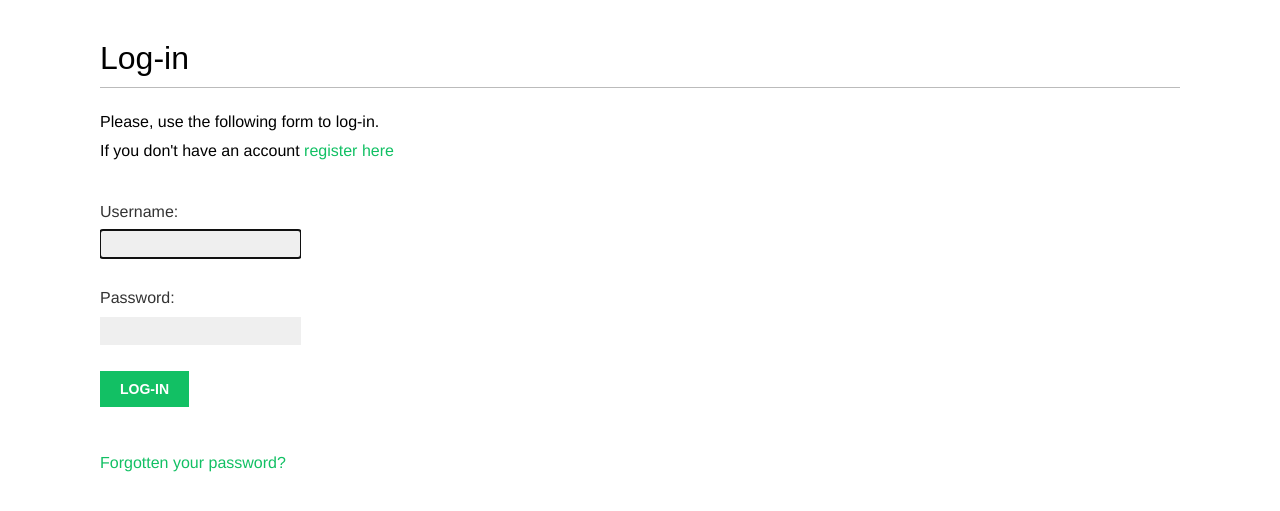
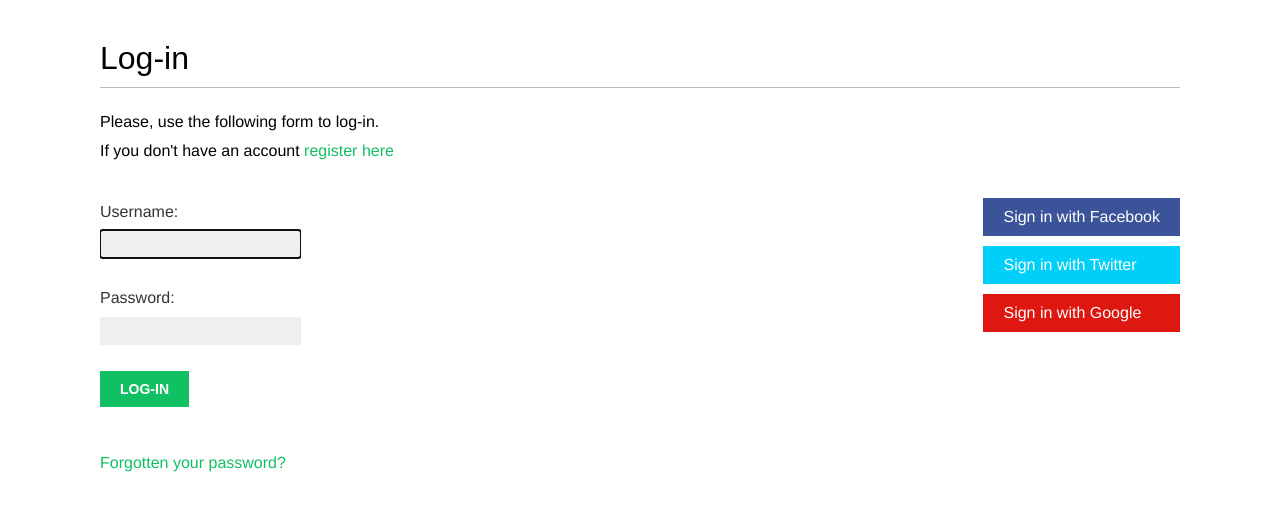
Before and after one commit to aklesh-dev/Django_project, a Django app: page /account/login/ in a window 1280 px wide. Shown: the part 47-558 px from the top of the page. Run offline with Django 4.2, Linux system fonts and the light colour scheme; some web fonts are replaced.

Commit message:
social-auth

```diff
--- a/social_website/bookmarks/account/templates/registration/login.html
+++ b/social_website/bookmarks/account/templates/registration/login.html
@@ -29,4 +29,19 @@
             </a>
         </p>
     </div>
+
+    <div class="social">
+        <ul>
+            <li class="facebook">
+                <a href="{% url 'social:begin' 'facebook' %}">Sign in with Facebook</a>
+            </li>
+            <li class="twitter">
+                <a href="{% url 'social:begin' 'twitter' %}">Sign in with Twitter</a>
+            </li>
+            <li class="google">
+                <a href="{% url 'social:begin' 'google-oauth2' %}">Sign in with Google</a>
+            </li>
+        </ul>
+    </div>
+
 {% endblock content %}
--- a/social_website/bookmarks/bookmarks/settings.py
+++ b/social_website/bookmarks/bookmarks/settings.py
@@ -143,7 +143,13 @@ AUTHENTICATION_BACKENDS = [
     'django.contrib.auth.backends.ModelBackend',
     'account.authentication.EmailAuthBackend',
     'social_core.backends.facebook.FacebookOAuth2',
+    'social_core.backends.twitter.TwitterOAuth',
+    'social_core.backends.google.GoogleOAuth',
 ]
 SOCIAL_AUTH_FACEBOOK_KEY = '3213266609002680' # Facebook App ID
 SOCIAL_AUTH_FACEBOOK_SECRET = '03c5fb244085ef50337580a9a1329aba' # Facebook App Secret
 SOCIAL_AUTH_FACEBOOK_SCOPE = ['email']
+
+# google auth
+SOCIAL_AUTH_GOOGLE_OAUTH2_KEY = '351936009227-9qid7916nv3dcra7lrapks73alij2rss.apps.googleusercontent.com ' # Google Client ID
+SOCIAL_AUTH_GOOGLE_OAUTH2_SECRET = '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' # Google Client Secret
```
Also changed, not shown: social_website/bookmarks/account/templates/account/login.html (+1 -7 lines), social_website/bookmarks/db.sqlite3.
